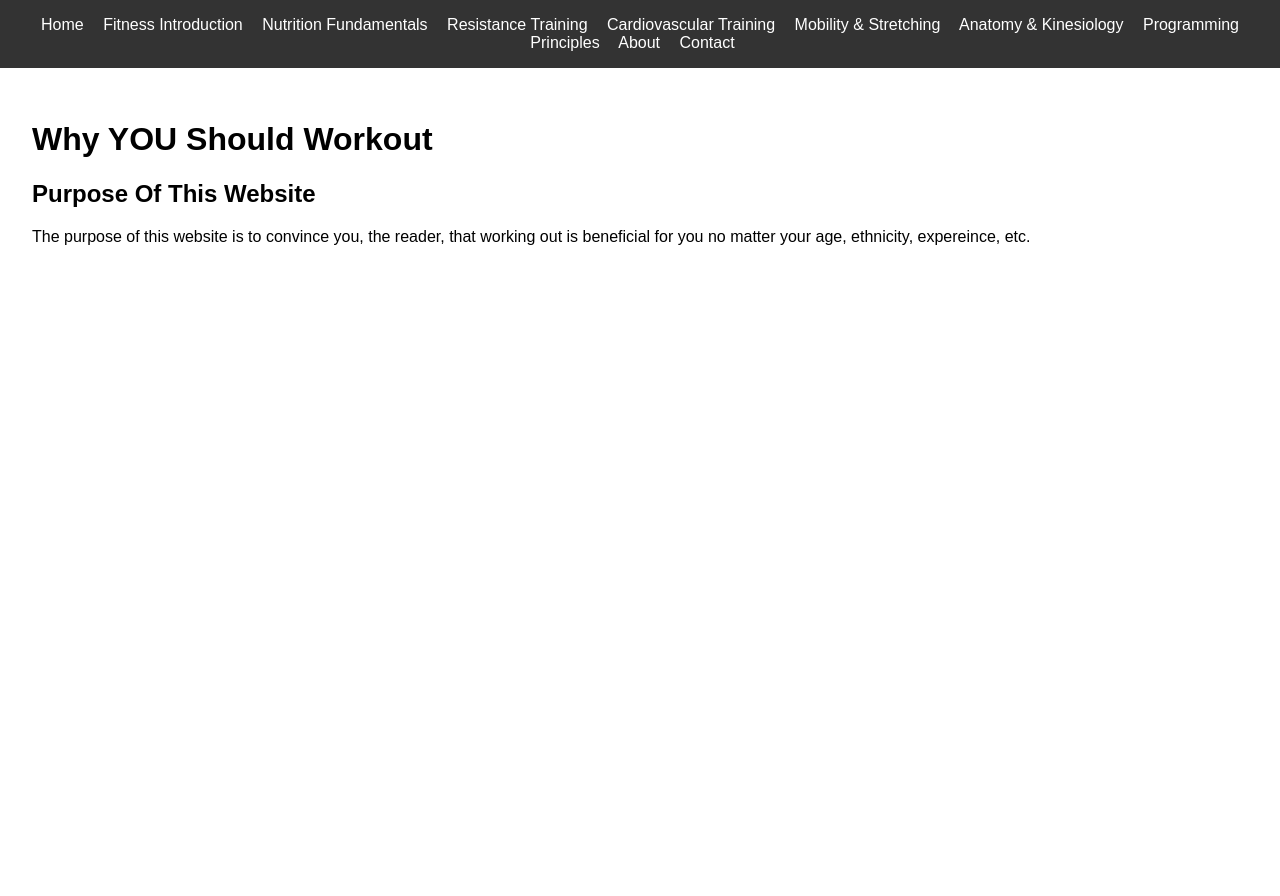
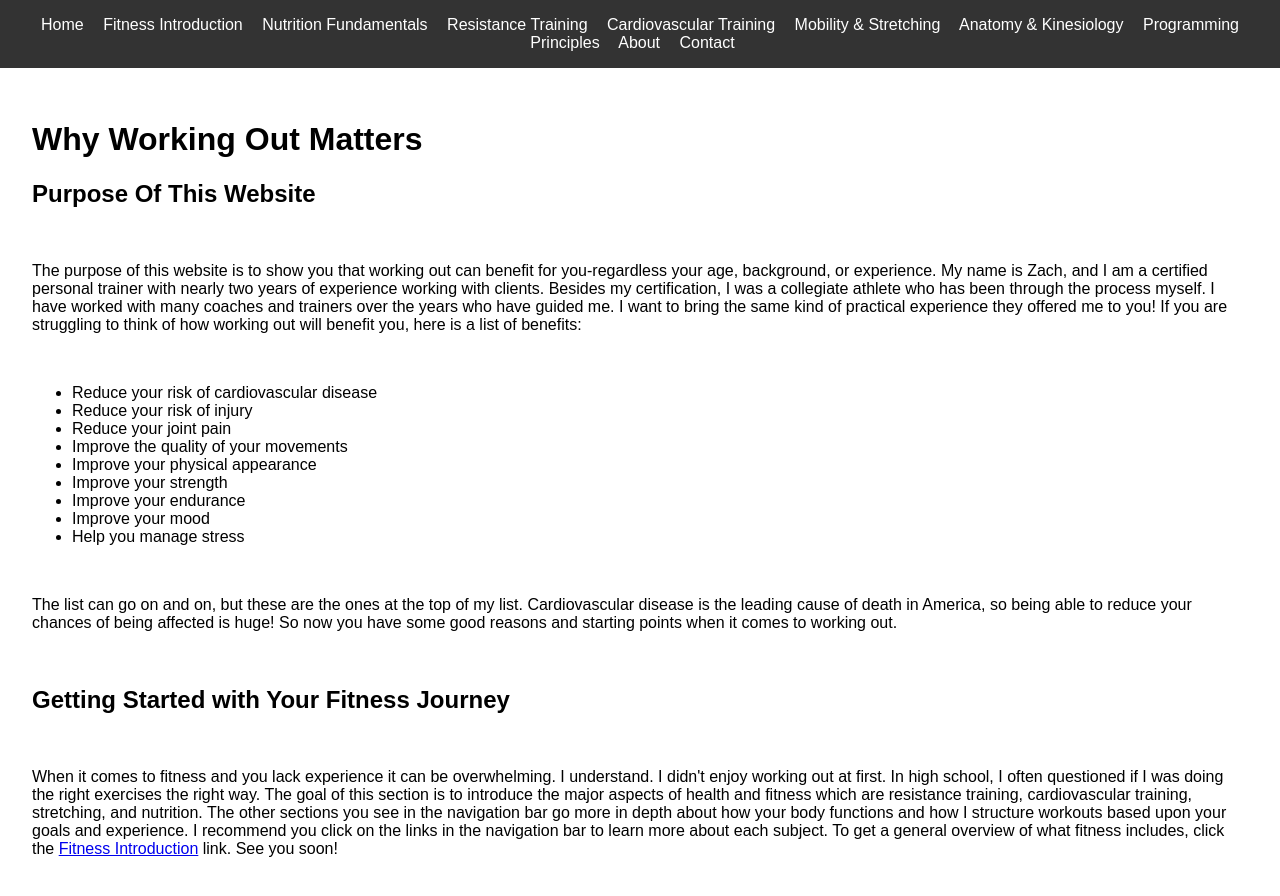
Before and after one commit to Zachary-Connor/fitness-webpage, a plain HTML site: page Webpage/index.html in a window 1280 px wide. Before the commit the page ends 800 px from the top, so only its background shows below. Drawn offline with Linux system fonts and the light colour scheme.

Commit message:
Added content to the index.html file

```diff
--- a/Webpage/index.html
+++ b/Webpage/index.html
@@ -22,9 +22,44 @@
 
         <main>
             <div>
-                <h1>Why YOU Should Workout</h1>
+                <h1>Why Working Out Matters</h1>
                 <h2>Purpose Of This Website</h2>
-                <p>The purpose of this website is to convince you, the reader,  that working out is beneficial for you no matter your age, ethnicity, expereince, etc.</p>
+                <br>
+                <p>
+                    The purpose of this website is to show you that working out can benefit for you-regardless your age, background, or experience.
+                    My name is Zach, and I am a certified personal trainer with nearly two years of experience working with clients. Besides my certification, I was a collegiate
+                    athlete who has been through the process myself. I have worked with many coaches and trainers over the years who have guided me. I want to bring the same kind
+                    of practical experience they offered me to you! If you are struggling to think of how working out will benefit you, here is a list of benefits:
+                </p>
+                <br>
+                <ul>
+                    <li>Reduce your risk of cardiovascular disease</li>
+                    <li>Reduce your risk of injury</li>
+                    <li>Reduce your joint pain</li>
+                    <li>Improve the quality of your movements </li>
+                    <li>Improve your physical appearance</li>
+                    <li>Improve your strength</li>
+                    <li>Improve your endurance</li>
+                    <li>Improve your mood</li>
+                    <li>Help you manage stress</li>
+                </ul>
+                <br>
+                <p>
+                    The list can go on and on, but these are the ones at the top of my list. Cardiovascular disease is the leading cause of death in America,
+                    so being able to reduce your chances of being affected is huge! So now you have some good reasons and starting points when it comes to working out.
+                </p>
+                <br>
+            </div>
+            <div>
+                <h2>Getting Started with Your Fitness Journey</h2>
+                <br>
+                <p>
+                    When it comes to fitness and you lack experience it can be overwhelming. I understand. I didn't enjoy working out at first. In high school, I often questioned if
+                    I was doing the right exercises the right way. The goal of this section is to introduce the major aspects of health and fitness which are
+                    resistance training, cardiovascular training, stretching, and nutrition. The other sections you see in the navigation bar go more in depth about how your body functions
+                    and how I structure workouts based upon your goals and experience. I recommend you click on the links in the navigation bar to learn more about each subject. To get a
+                    general overview of what fitness includes, click the <a href="./fitness_intro.html">Fitness Introduction</a> link. See you soon!
+                </p>
             </div>
         </main>
     </body>
```
